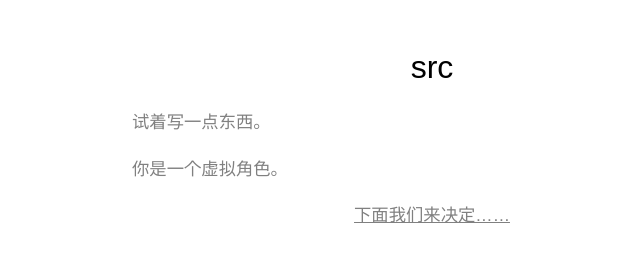
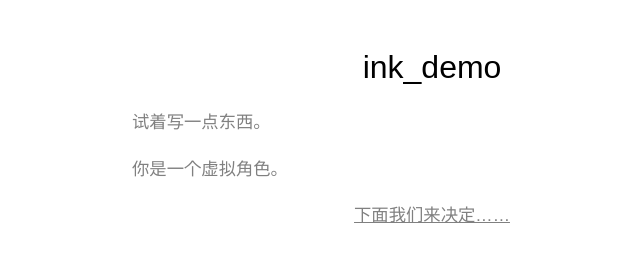
Before and after one commit to alpacanist/ink_demo, a plain HTML site: page public/index.html in a window 1280 px wide. Shown: the whole page, without its empty margins (208-848 px from the left). Drawn offline with Linux system fonts and the light colour scheme.

Commit message:
Update index.html

```diff
--- a/public/index.html
+++ b/public/index.html
@@ -14,7 +14,7 @@
 <body>
 
     <div id="story" class="container">
-        <h1>src</h1>
+        <h1>ink_demo</h1>
     </div>
 
     <script src="ink.iife.js"></script>
```
